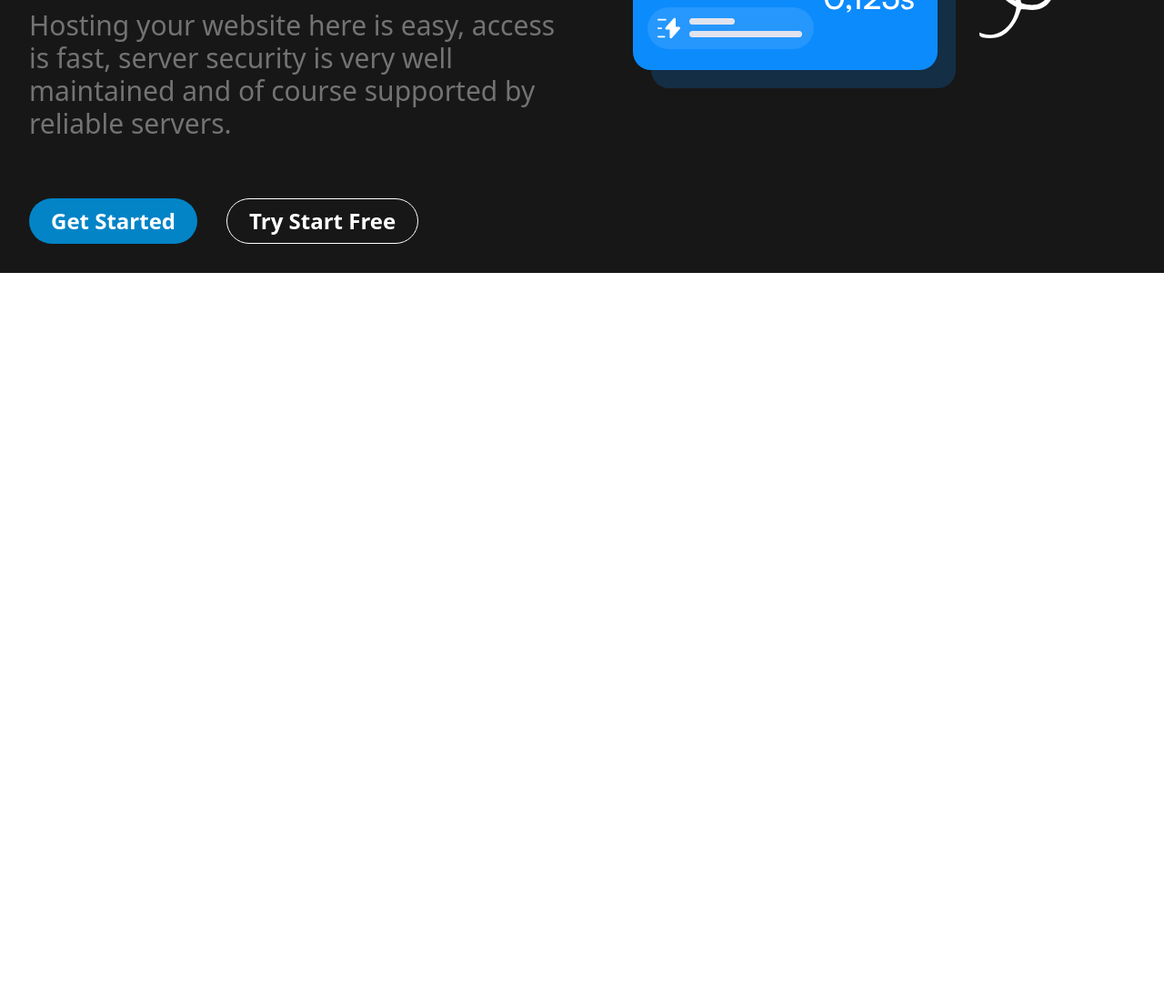
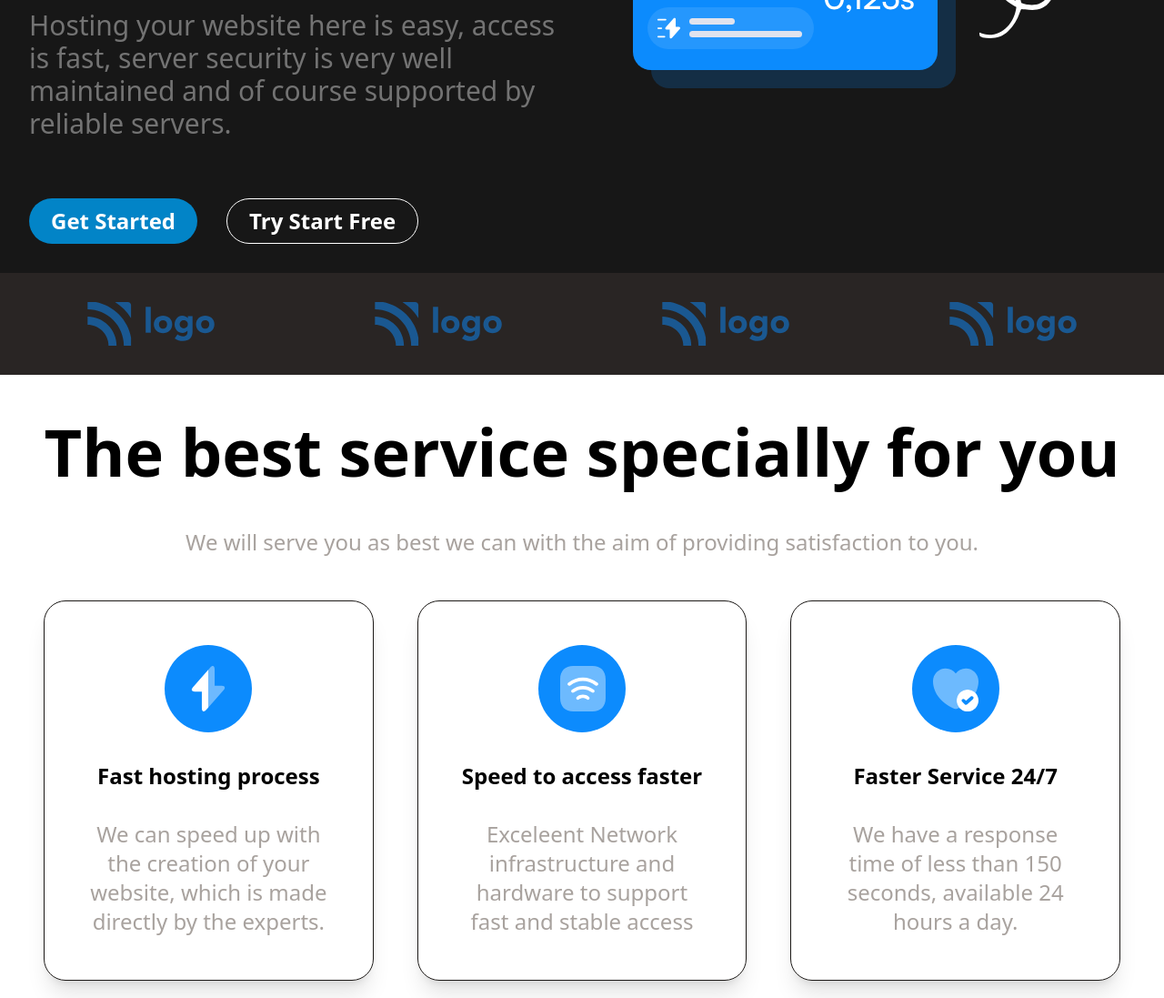
Before and after one commit to arshitcc/Just-Tailwind, a plain HTML site: page Hosting_Site_Landing_Page/index.html in a window 1280 px wide. Shown: the part 758-1855 px from the top of the page at 91% size. Before the commit the page ends 1058 px from the top, so only its background shows below. Drawn offline with nearby package versions, Linux system fonts and the light colour scheme.

Commit message:
logo+main-section add

```diff
--- a/Hosting_Site_Landing_Page/index.html
+++ b/Hosting_Site_Landing_Page/index.html
@@ -41,6 +41,74 @@
         </section>
     </header>
 
+    <!-- Logo section -->
+    <div class="bg-stone-800">
+        <div class="container mx-auto flex flex-wrap justify-center md:justify-around p-8 gap-12">
+            <img src="./Assets/Logo-light.svg" alt="Logo-light">
+            <img src="./Assets/Logo-light.svg" alt="Logo-light">
+            <img src="./Assets/Logo-light.svg" alt="Logo-light">
+            <img src="./Assets/Logo-light.svg" alt="Logo-light">
+        </div>
+    </div>
 
+    <!-- main section -->
+    <main class="bg-white">
+        <div class="container mx-auto">
+            <!-- Part 1 -->
+            <div class="flex flex-col items-center gap-12 p-8 md:p-12">
+                <h2 class="text-4xl md:text-7xl font-bold text-center  ">The best service specially for you</h2>
+                <p class="text-stone-400 text-lg md:text-2xl text-center ">We will serve you as best we can with the aim of providing satisfaction to you.</p>
+                <div class="grid md:grid-cols-3 gap-12 items-center">
+                    <div class="shadow-xl hover:shadow-2xl hover:text-white hover:bg-black transition ease-in-out hover:-translate-y-4 border border-stone-900 h-full w-full rounded-3xl flex flex-col items-center text-center gap-8 p-12 text-center">
+                        <div>
+                            <img src="./Assets/Icons/fast.svg" alt="fast">
+                        </div>
+                        <h3 class="text-2xl font-bold">Fast hosting process</h3>
+                        <p class="text-stone-400 text-2xl">We can speed up with the creation of your website, which is made directly by the experts.</p>
+                    </div>
+                    <div class="shadow-xl hover:shadow-2xl hover:text-white hover:bg-black transition ease-in-out hover:-translate-y-4 border border-stone-900 h-full w-full rounded-3xl flex flex-col items-center text-center gap-8 p-12 text-center">
+                        <div>
+                            <img src="./Assets/Icons/signal.svg" alt="fast">
+                        </div>
+                        <h3 class="text-2xl font-bold">Speed to access faster</h3>
+                        <p class="text-stone-400 text-2xl">Exceleent Network infrastructure and hardware to support fast and stable access</p>
+                    </div>
+                    <div class="shadow-xl hover:shadow-2xl hover:text-white hover:bg-black transition ease-in-out hover:-translate-y-4 border border-stone-900 h-full w-full rounded-3xl flex flex-col items-center text-center gap-8 p-12 text-center">
+                        <div>
+                            <img src="./Assets/Icons/heart.svg" alt="fast">
+                        </div>
+                        <h3 class="text-2xl font-bold">Faster Service 24/7</h3>
+                        <p class="text-stone-400 text-2xl">We have a response time of less than 150 seconds, available 24 hours a day.</p>
+                    </div>
+                </div>
+            </div>
+
+            <!-- Part 2 -->
+            <div class="flex flex-col font-bold gap-24 p-8">
+                <h1 class="text-4xl md:text-7xl leading-snug ">We are ready to support your bussiness needs to be more advanced</h1>
+                <div class="grid md:grid-cols-2 gap-16 transition-all">
+                    <!-- Left Side -->
+                    <div class="flex flex-col text-2xl md:text-3xl justify-between gap-8">
+                        <li class="flex justify-between border-2 rounded-full p-8 items-center hover:bg-sky-600 hover:text-white ">Our main features <img src="./Assets/Icons/Group 238512.svg" alt="no-img"></li>
+                        <li class="flex justify-between border-2 rounded-full p-8 items-center hover:bg-sky-600 hover:text-white ">Speed Optimization <img src="./Assets/Icons/Group 238512.svg" alt="no-img"></li>
+                        <li class="flex justify-between border-2 rounded-full p-8 items-center hover:bg-sky-600 hover:text-white ">Downtime and Security Optimization <img src="./Assets/Icons/Group 238512.svg" alt="no-img"></li>
+                        <li class="flex justify-between border-2 rounded-full p-8 items-center hover:bg-sky-600 hover:text-white ">Additional Features <img src="./Assets/Icons/Group 238512.svg" alt="no-img"></li>
+                        <li class="flex justify-between border-2 rounded-full p-8 items-center hover:bg-sky-600 hover:text-white ">Best Technical support service <img src="./Assets/Icons/Group 238512.svg" alt="no-img"></li>
+                    </div>
+                    <!-- Right Side -->
+                    <div class="bg-black hidden md:flex flex-col gap-4 p-8 text-stone-400 text-2xl font-bold list-none rounded-3xl ">
+                        <li class="bg-neutral-900 p-4 rounded-full flex gap-4"><img src="./Assets/Icons/Star.svg" alt="Star">Number of Websites</li>
+                        <li class="bg-neutral-900 p-4 rounded-full flex gap-4"><img src="./Assets/Icons/Star.svg" alt="Star">Number of Email Accounts</li>
+                        <li class="bg-neutral-900 p-4 rounded-full flex gap-4"><img src="./Assets/Icons/Star.svg" alt="Star">Unlimited MySQL Databases</li>
+                        <li class="bg-neutral-900 p-4 rounded-full flex gap-4"><img src="./Assets/Icons/Star.svg" alt="Star">Unlimited Bandwidth</li>
+                        <li class="bg-neutral-900 p-4 rounded-full flex gap-4"><img src="./Assets/Icons/Star.svg" alt="Star">Unlimited Sub & Parked Domains</li>
+                        <li class="bg-neutral-900 p-4 rounded-full flex gap-4"><img src="./Assets/Icons/Star.svg" alt="Star">30 Days Unconditional Guarentee</li>
+                        <li class="bg-neutral-900 p-4 rounded-full flex gap-4"><img src="./Assets/Icons/Star.svg" alt="Star">Free Domain</li>
+                        <li class="bg-neutral-900 p-4 rounded-full flex gap-4"><img src="./Assets/Icons/Star.svg" alt="Star">Disk Space</li>
+                    </div>
+                </div>
+            </div>
+        </div>
+    </main>
 
 </body>
```
